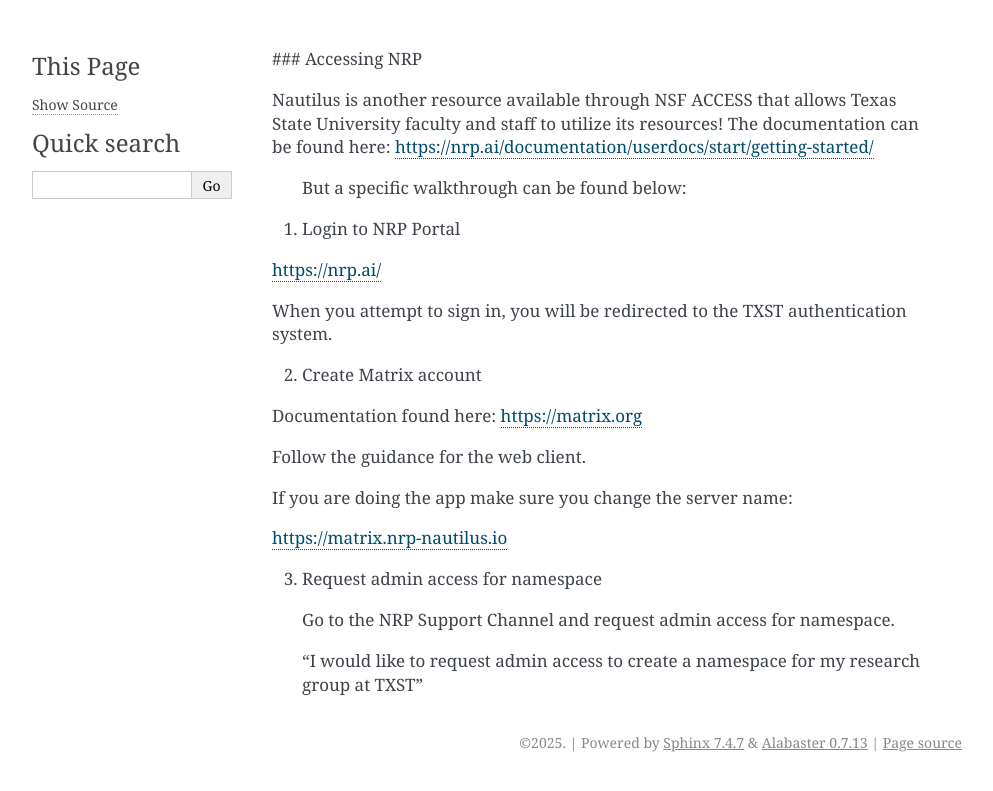
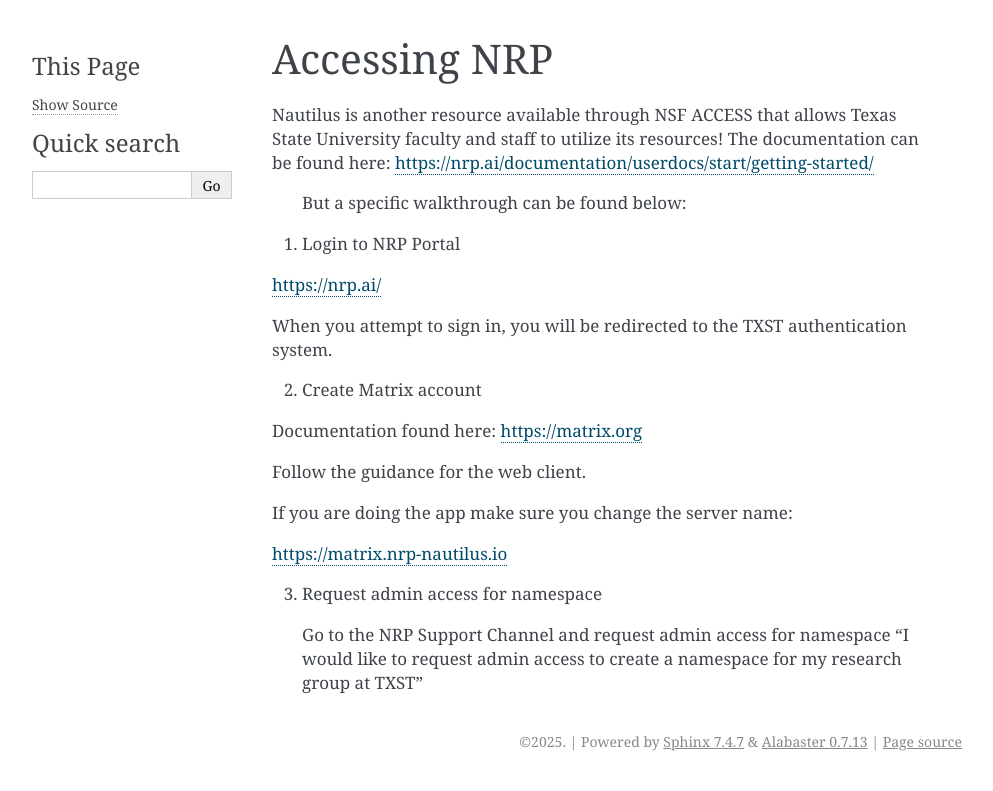
Before and after one commit to kscnl1n/hpc-resources-txstate, a Sphinx documentation site: the page built from docs/accessing-nrp.rst, in a window 1280 px wide. Shown: the top 791 px of the page, without its empty margins (148-1141 px from the left). Built offline with Sphinx 7.4.7, drawn with Linux system fonts in a browser that asks for light colours; pages that are not in the unit, such as notebooks, are missing from menus.

```diff
--- a/docs/accessing-nrp.rst
+++ b/docs/accessing-nrp.rst
@@ -1,4 +1,5 @@
-### Accessing NRP
+Accessing NRP
+=============
 
 Nautilus is another resource available through NSF ACCESS that allows Texas State University faculty and staff to utilize its resources! The documentation can be found here:
 https://nrp.ai/documentation/userdocs/start/getting-started/
@@ -24,6 +25,5 @@ https://matrix.nrp-nautilus.io
 
 3. Request admin access for namespace
 
-  Go to the NRP Support Channel and request admin access for namespace.
-
+  Go to the NRP Support Channel and request admin access for namespace
   "I would like to request admin access to create a namespace for my research group at TXST"
```
